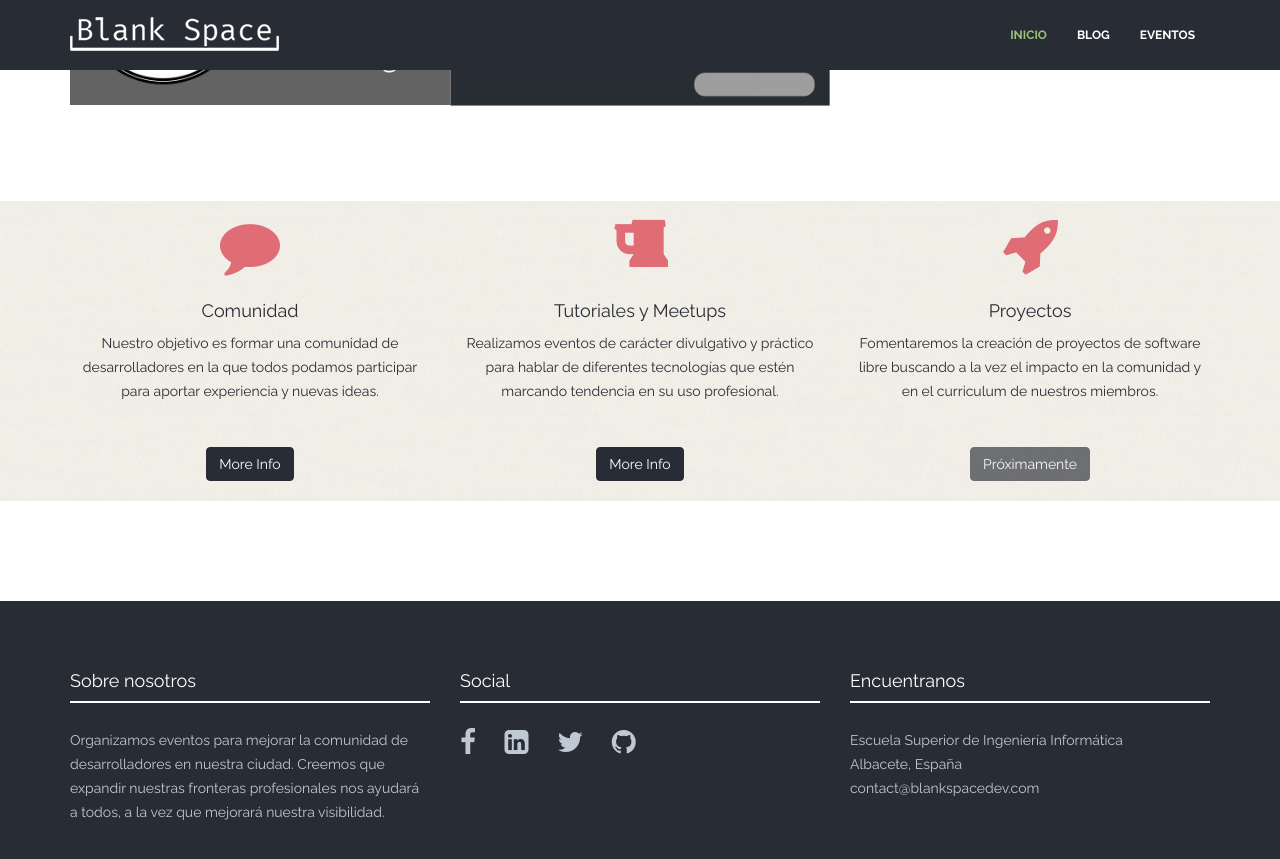
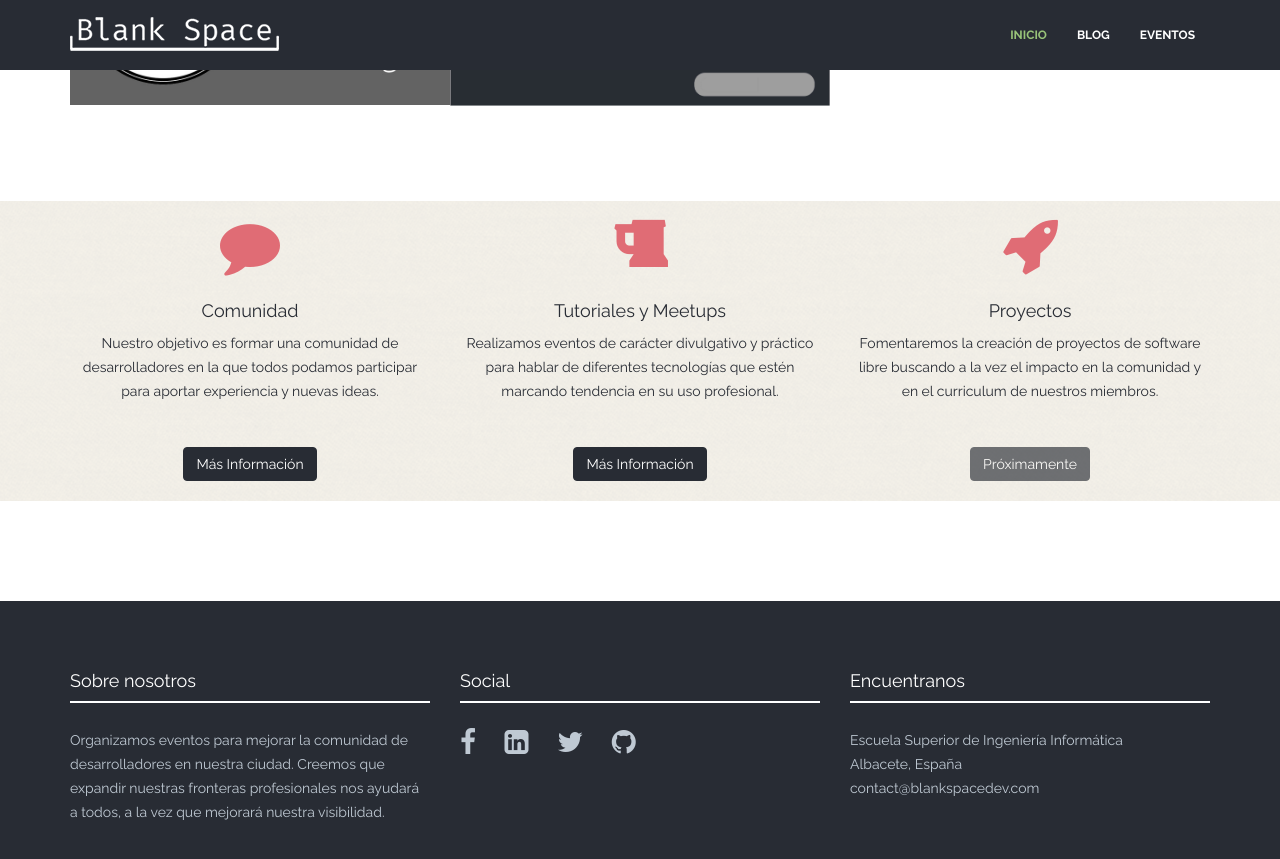
Before and after one commit to blankspacedev/blankspacedev.github.io, a Jekyll site: the page built from _pages/index.html, in a window 1280 px wide and 900 px high, scrolled down 944 px. Shown: the top 859 px of the window. Built offline with Jekyll 4.4.1, drawn with Linux system fonts in a browser that asks for light colours; nearby versions of some CDN libraries.

Commit message:
More tttt

```diff
--- a/_includes/services.html
+++ b/_includes/services.html
@@ -6,13 +6,13 @@
                 <i class="fa fa-comment"></i>
                 <h4>Comunidad</h4>
                 <p>Nuestro objetivo es formar una comunidad de desarrolladores en la que todos podamos participar para aportar experiencia y nuevas ideas.</p>
-                <p><br/><a href="#" class="btn btn-theme">More Info</a></p>
+                <p><br/><a href="{{ '/blog' | prepend: site.github.url }}" class="btn btn-theme">Más Información</a></p>
             </div>
             <div class="col-sm-4">
                 <i class="fa fa-beer"></i>
                 <h4>Tutoriales y Meetups</h4>
                 <p>Realizamos eventos de carácter divulgativo y práctico para hablar de diferentes tecnologías que estén marcando tendencia en su uso profesional.</p>
-                <p><br/><a href="#" class="btn btn-theme">More Info</a></p>
+                <p><br/><a href="{{ '/events' | prepend: site.github.url }}" class="btn btn-theme">Más Información</a></p>
             </div>
             <div class="col-sm-4">
                 <i class="fa fa-rocket"></i>
```
